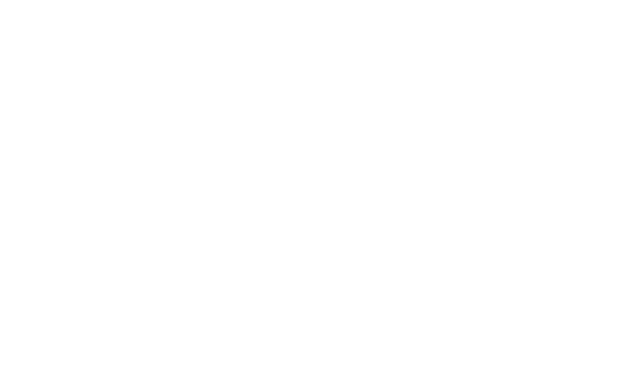
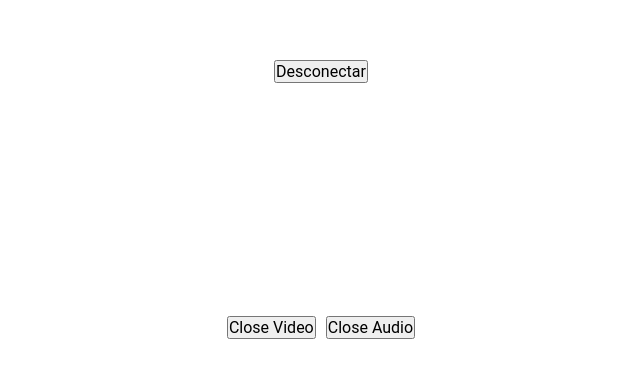
Before and after one commit to mvgoliveira/ByteChat, a React (Create React App) app in the folder frontend/: page /room/1 in a window 1280 px wide. Shown: the part 317-694 px from the top of the page, without its empty margins (319-959 px from the left). Built offline with nearby package versions, Linux system fonts and the light colour scheme.

Commit message:
Added Room page and route

```diff
--- a/frontend/src/CustomSwitch.js
+++ b/frontend/src/CustomSwitch.js
@@ -1,7 +1,9 @@
 import { Switch, Route } from 'react-router-dom';
+import { GlobalStyle } from './styles/global';
+
 import { Home } from './pages/Home';
 import { Login } from './pages/Login';
-import { GlobalStyle } from './styles/global';
+import { Room } from './pages/room';
 
 export function CustomSwitch() {
   return (
@@ -10,6 +12,7 @@
       <Switch>
         <Route path="/" exact component={Home}/>
         <Route path="/login" exact component={Login}/>
+        <Route path="/room/:roomId" exact component={Room}/>
       </Switch>
     </>
   )
--- /dev/null
+++ b/frontend/src/pages/Room/index.js
@@ -0,0 +1,20 @@
+import { Container } from "./styles";
+
+export function Room({match}) {
+  const {params: { roomId }} = match;
+
+  return (
+    <Container>
+      <div className="videos_group">
+        <div id="video_grid">
+        </div>
+        <button onClick={null}>Desconectar</button>
+      </div>
+
+      <div className="controllers">
+        <button onClick={null}>Close Video</button>
+        <button onClick={null}>Close Audio</button>
+      </div>
+    </Container>
+  );
+}
--- /dev/null
+++ b/frontend/src/pages/Room/styles.js
@@ -0,0 +1,69 @@
+import styled from "styled-components";
+
+export const Container = styled.div`
+
+  overflow: hidden;
+  height: 100vh;
+  width: 100vw;
+  display: flex;
+  flex-direction: column;
+  align-items: center;
+  justify-content: center;
+  background-color: var(--main-dark);
+
+  .videos_group {
+    flex-grow: 0.6;
+    display: flex;
+    flex-direction: column;
+    justify-content: center;
+    align-items: center;
+    padding: 1rem;
+
+  }
+
+  .controllers {
+    display: flex;
+    gap: 10px;
+  }
+
+  #video_grid {
+    display: flex;
+    justify-content: center;
+    flex-wrap: wrap;
+
+    .video_container {
+      display: flex;
+      flex-direction: column;
+
+      video {
+        object-fit: cover;
+        height: 220px;
+        border-radius: 1rem;
+        margin: 0.5rem;
+        width: 350px;
+        transform: rotateY(180deg);
+        -webkit-transform: rotateY(180deg);
+        -moz-transform: rotateY(180deg);
+      }
+
+      span {
+        position: relative;
+        z-index: 999;
+        top: -19%;
+        right: 30%;
+        align-self: center;
+        padding: 3px 15px;
+        border-radius: 8px;
+        background: rgba(0,0,0,0.2);
+        color: #fbfbfb;
+      }
+    }
+  }
+
+  @media (max-width: 700px) {
+    video {
+      height: auto;
+      width: 100%;
+    }
+  }
+`;
```
